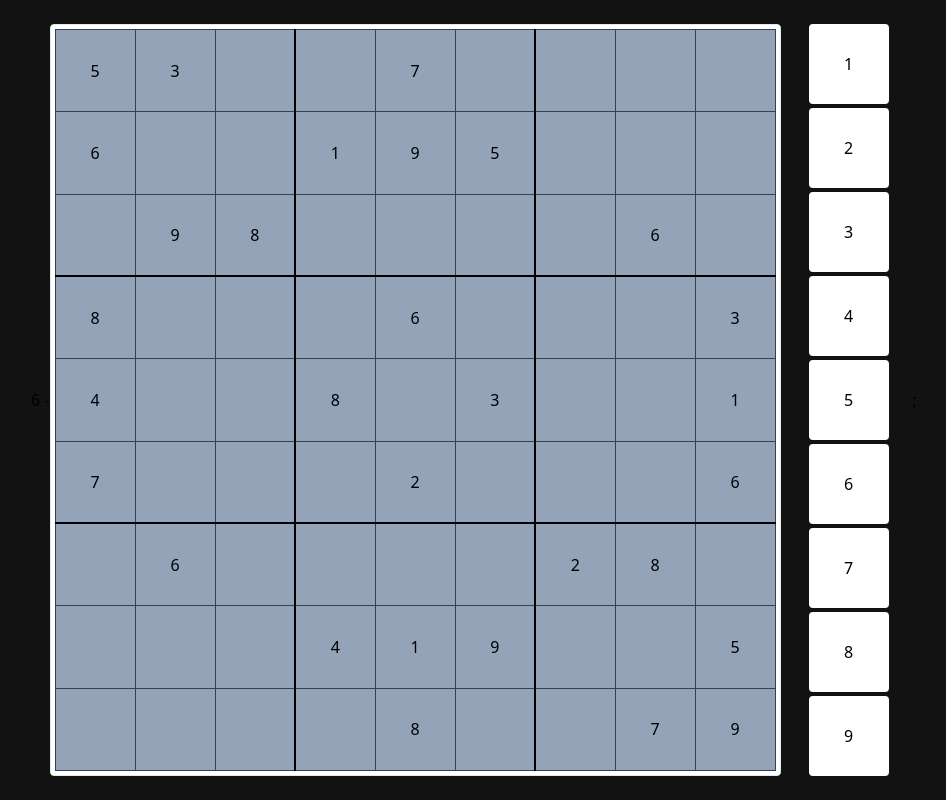
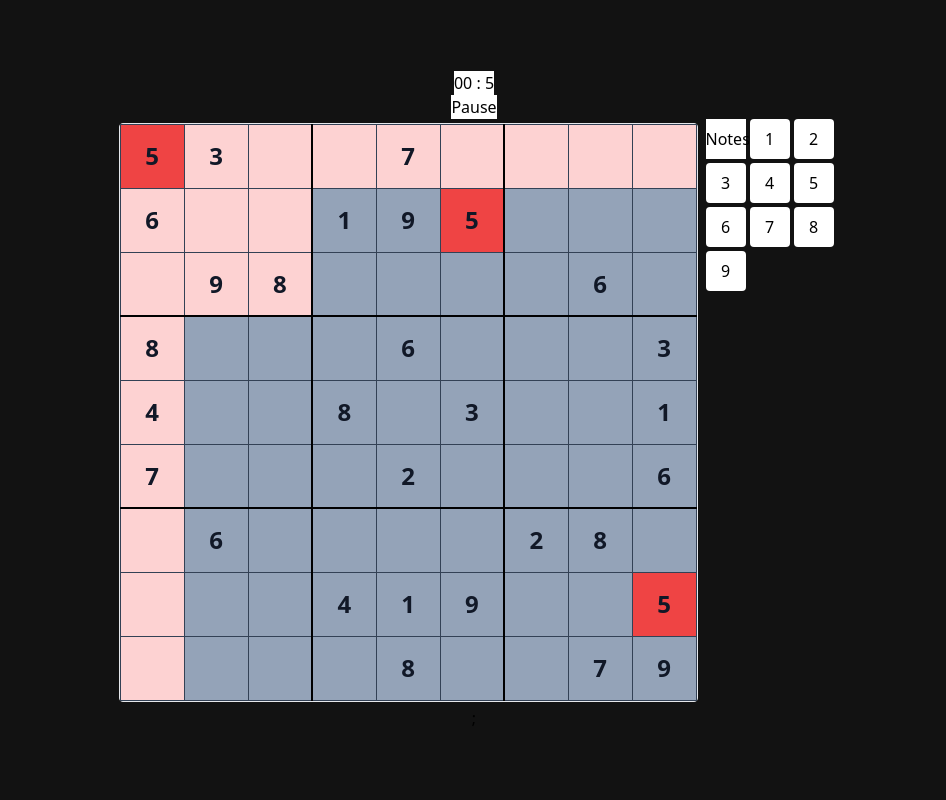
Before and after one commit to XirTelan/react-sudoku, a React (Vite) app: page / in a window 1280 px wide. Shown: the whole page, without its empty margins (166-1112 px from the left). Built offline with nearby package versions, Linux system fonts and the light colour scheme.

Commit message:
che/mark repetable number, notes mode

```diff
--- a/src/App.tsx
+++ b/src/App.tsx
@@ -1,31 +1,29 @@
 import React, { useEffect, useState } from "react";
 import reactLogo from "./assets/react.svg";
 import "./App.css";
-import Cell from "./components/Cell";
+import Cell from "./components/UI/Cell";
 import { sudoku1 } from "./data/sudokuExample";
+import Timer from "./components/Timer";
 
 const buttons = [1, 2, 3, 4, 5, 6, 7, 8, 9];
 
 function App() {
-  const [count, setCount] = useState(0);
   const [isCompleted, setIsComplited] = useState(false);
   const [highlightValue, setHighlightValue] = useState(0);
-  const [mouseOverColumn, setMouseOverColumn] = useState<number | null>();
-  const [mouseOverRow, setMouseOverRow] = useState<number | null>();
-  const [overCell, setOverCell] = useState<{ x: number; y: number }>({
-    x: -1,
-    y: -1,
+  const [selectedCell, setSelectedCell] = useState<{ x: number; y: number }>({
+    x: 0,
+    y: 0,
   });
-  const [selectedCell, setSelectedCell] = useState<{ x: number; y: number }>({
-    x: -1,
-    y: -1,
-  });
-  const [rows, setRows] = useState<cellData[][]>([]);
-  const [rowsStatus, setRowsStatus] = useState<boolean[][]>(
-    new Array(9).fill(new Array(9).fill(false))
+  const [field, setField] = useState<cellData[][]>(() => createField());
+  const [rowsStatus, setRowsStatus] = useState<boolean[][]>(() =>
+    createStatusField()
   );
+  const [notesMode, setNotesMode] = useState(false);
 
-  useEffect(() => {
+  function createStatusField() {
+    return new Array(9).fill(new Array(9).fill(false));
+  }
+  function createField() {
     const arr = [];
     for (let i = 0; i < 9; i++) {
       const row = [];
@@ -34,69 +32,101 @@ function App() {
           ? row.push({
               value: sudoku1[i][j],
               predefined: true,
-              duplicate: false,
+              notes: new Set<number>(),
             } as cellData)
           : row.push({
               value: 0,
               predefined: false,
-              duplicate: false,
+              notes: new Set<number>(),
             });
       }
       arr.push(row);
     }
-    setRows(arr);
-    console.log("asd", arr);
-  }, []);
+    return arr;
+  }
+  useEffect(() => {
+    if (!field || field.length == 0) return;
+    setHighlightValue(field[selectedCell.x][selectedCell.y].value);
+    setRowsStatus((statusField) => createStatusField());
+    checkSudokuField(field);
+  }, [field]);
 
   useEffect(() => {
-    console.log("Status Check", rowsStatus);
-    if (!rows || rows.length == 0) return;
-    setIsComplited(checkSudokuField(rows));
-  }, [rows]);
-
-  useEffect(() => {
-    if (!rows || rows.length == 0) return;
-    setHighlightValue(rows[selectedCell.x][selectedCell.y].value);
+    if (!field || field.length == 0) return;
+    setHighlightValue(field[selectedCell.x][selectedCell.y].value);
   }, [selectedCell]);
 
-  function handleClick(e: React.MouseEvent) {
-    console.log("Click", e.target);
-    setSelectedCell(overCell);
+  function handleClick(i: number, j: number) {
+    setSelectedCell({ x: i, y: j });
   }
 
   function handleKeyDown(e: React.KeyboardEvent) {
     console.log("Key pressed", e.key);
     if (selectedCell == null || (selectedCell.x == -1 && selectedCell.y == -1))
       return;
-    const isNumKey = /^[1-9]$/.test(e.key) || /^Numpad[1-9]$/.test(e.code);
+    const isNumKey = /^[0-9]$/.test(e.key) || /^Numpad[0-9]$/.test(e.code);
     if (!isNumKey) return;
-    updateCellValue(Number.parseInt(e.key));
-    console.log("new rows", rows);
+    const newValue = Number.parseInt(e.key);
+    updateCell(newValue);
   }
+  function startNewGame(){
 
-  function updateCellStatus(i: number, j: number, value: boolean) {
+  }
+  function changeFieldValue(
+    statusField: boolean[][],
+    i: number,
+    j: number,
+    value: boolean
+  ) {
+    if (rowsStatus[i][j] == value) statusField;
     console.log("Change  row at ", i, "col:", j);
-    const newRow = [...rowsStatus[i]];
+
+    const newRow = [...statusField[i]];
     newRow[j] = value;
-    setRowsStatus((rows) => {
-      const newRows = rowsStatus.map((row, indx) => {
+    const newRows = statusField.map((row, indx) => {
       {
-          console.log("INDx:", indx, "Row", row);
+        if (indx === i) console.log(row, newRow);
         return indx === i ? newRow : row;
       }
     });
     return newRows;
+  }
+  function updateCellStatus(
+    statusField: boolean[][],
+    i: number,
+    j: number,
+    value: boolean
+  ) {
+    if (rowsStatus[i][j] == value) statusField;
+    console.log("Change  row at ", i, "col:", j);
+
+    const newRow = [...statusField[i]];
+    newRow[j] = value;
+    const newRows = statusField.map((row, indx) => {
+      {
+        if (indx === i) console.log(row, newRow);
+        return indx === i ? newRow : row;
+      }
     });
+    return newRows;
   }
 
-  function updateCellValue(value: number) {
+  function updateCell(value: number) {
     if (selectedCell == null || (selectedCell.x == -1 && selectedCell.y == -1))
       return;
-    if (rows[selectedCell.x][selectedCell.y].predefined) return;
-
-    const newRow = rows[selectedCell.x];
-    newRow[selectedCell.y].value = value;
-    setRows((rows) => {
+    if (field[selectedCell.x][selectedCell.y].predefined) return;
+    const newRow = field[selectedCell.x];
+    const cell = newRow[selectedCell.y];
+    if (notesMode && value != 0) {
+      cell.value = 0;
+      const notes = cell.notes;
+      if (notes.has(value)) notes.delete(value);
+      else notes.add(value);
+    } else {
+      cell.value = value;
+      cell.notes = new Set<number>();
+    }
+    setField((rows) => {
       const newRows = rows.map((row, indx) =>
         indx === selectedCell.x ? newRow : row
       );
@@ -104,34 +134,20 @@ function App() {
     });
   }
 
-  console.log("ROws", rows);
-
   function checkSudokuField(field: cellData[][]) {
     for (let i = 0; i < 9; i++) {
-      if (!checkRow(field, i)) {
-        console.log("row fail");
-
-        return false;
-      }
+      checkRow2(field, i);
     }
 
     for (let j = 0; j < 9; j++) {
-      if (!checkColumn(field, j)) {
-        console.log("col fail");
-        return false;
-      }
+      checkColumn2(field, j);
     }
 
     for (let i = 0; i < 3; i++) {
       for (let j = 0; j < 3; j++) {
-        if (!checkSubgrid(field, i, j)) {
-          console.log("subgrid fail");
-          return false;
+        checkSubgrid2(field, i, j);
       }
     }
-    }
-
-    return true;
   }
 
   function checkRow(field: cellData[][], i: number) {
@@ -139,12 +155,51 @@ function App() {
     for (let j = 0; j < 9; j++) {
       let num = field[i][j].value;
       if (!num || numbers.has(num)) {
-        console.log(i, j);
         return false;
       }
       if (num) numbers.add(num);
     }
     return true;
+  }
+  function checkRow2(field: cellData[][], i: number) {
+    for (let number = 1; number <= 9; number++) {
+      let indxs: { x: number; y: number }[] = [];
+      for (let j = 0; j < 9; j++) {
+        let num = field[i][j].value;
+        if (number == num) {
+          indxs.push({ x: i, y: j });
+        }
+      }
+      if (indxs.length > 1) {
+        indxs.forEach((indx) =>
+          setRowsStatus((statusField) =>
+            updateCellStatus(statusField, indx.x, indx.y, true)
+          )
+        );
+      }
+    }
+  }
+  function checkColumn2(field: cellData[][], j: number) {
+    for (let number = 1; number <= 9; number++) {
+      let indxs: { x: number; y: number }[] = [];
+      console.log("check number", number);
+      for (let i = 0; i < 9; i++) {
+        let num = field[i][j].value;
+        console.log(i, j, num);
+        if (number == num) {
+          console.log("find", i, j, num, number);
+          indxs.push({ x: i, y: j });
+        }
+      }
+      console.log("indxs", indxs);
+      if (indxs.length > 1) {
+        indxs.forEach((indx) =>
+          setRowsStatus((statusField) =>
+            updateCellStatus(statusField, indx.x, indx.y, true)
+          )
+        );
+      }
+    }
   }
 
   function checkColumn(field: cellData[][], j: number) {
@@ -173,32 +228,58 @@ function App() {
     }
     return true;
   }
+  function checkSubgrid2(field: cellData[][], i: number, j: number) {
+    for (let number = 1; number <= 9; number++) {
+      let indxs: { x: number; y: number }[] = [];
+      console.log("check number", number);
+      for (let x = 0; x < 3; x++) {
+        for (let y = 0; y < 3; y++) {
+          let num = field[i * 3 + x][j * 3 + y].value;
+          if (number == num) {
+            console.log("find", i, j, num, number);
+            indxs.push({ x: i * 3 + x, y: j * 3 + y });
+          }
+        }
+        console.log("indxs", indxs);
+        if (indxs.length > 1) {
+          indxs.forEach((indx) =>
+            setRowsStatus((statusField) =>
+              updateCellStatus(statusField, indx.x, indx.y, true)
+            )
+          );
+        }
+      }
+    }
+  }
 
   return (
-    <div className="App flex justify-center items-center h-screen">
-      {rows.length > 0 && (
+    <div
+      className="App flex flex-col justify-center items-center h-screen"
+      onKeyDown={(e) => handleKeyDown(e)}
+    >
+      <Timer />
+      {field.length > 0 && (
         <>
-          <div>
-            {rows[1][0].value} - {mouseOverRow}
-          </div>
-          <div id="field" className="flex gap-1  ">
-            <div className="flex border bg-white border-spacing-0 rounded p-1">
-              <table
-                onClick={(e) => handleClick(e)}
-                onKeyDown={(e) => handleKeyDown(e)}
-                className="su-field overflow-hidden text-center main-table "
-              >
+          <div id="field" className="flex w-full gap-1 justify-center  ">
+            <div className="flex   p-1">
+              <div className=" bg-white border border-spacing-0 rounded ">
+                <table className="su-field overflow-hidden text-center main-table ">
                   <tbody className="">
-                  {rows.map((rowsData, i) => (
+                    {field.map((rowsData, i) => (
                       <tr key={i}>
                         {rowsData.map((cell, j) => (
                           <td
                             tabIndex={0}
                             key={j}
-                          className={`border border-slate-700 ${
+                            className={`border  w-16 h-16 hover:cursor-pointer focus-visible:outline-none  border-slate-700 text-2xl  leading-3 font-bold ${
+                              cell.predefined
+                                ? " text-gray-900"
+                                : "text-sky-800"
+                            }  ${
                               rowsStatus[i][j]
                                 ? " bg-red-900"
-                              : (selectedCell.x == i && selectedCell.y == j) ||
+                                : (selectedCell.x == i &&
+                                    selectedCell.y == j) ||
                                   (highlightValue != 0 &&
                                     highlightValue === cell.value)
                                 ? " bg-red-500"
@@ -209,15 +290,21 @@ function App() {
                                 ? " bg-red-300 bg-opacity-50"
                                 : "bg-slate-400"
                             } hover:bg-slate-800`}
-                          onMouseEnter={() => {
-                            console.log(i, j);
-                            setOverCell({ x: i, y: j });
-                          }}
-                          onMouseLeave={() => setOverCell({ x: -1, y: -1 })}
+                            onClick={() => handleClick(i, j)}
                           >
-                          {cell.value != null && cell.value != 0
-                            ? cell.value
-                            : ""}
+                            {cell.value != null && cell.value != 0 ? (
+                              cell.value
+                            ) : (
+                              <>
+                                <div className="flex gap-1 flex-wrap">
+                                  {buttons.map((number, index) => (
+                                    <div key={index} className="w-4 h-4">
+                                      {cell.notes.has(number) ? number : ""}
+                                    </div>
+                                  ))}
+                                </div>
+                              </>
+                            )}
                           </td>
                         ))}
                       </tr>
@@ -225,16 +312,29 @@ function App() {
                   </tbody>
                 </table>
               </div>
-            <div className="flex gap-1 h-fit flex-wrap max-w-[128px] justify-center">
+            </div>
+            <div className="flex    justify-center">
+              <div className="flex  gap-1 max-w-[128px] h-fit flex-wrap">
+                <div>
+                  <button
+                    onClick={() => setNotesMode((prevValue) => !prevValue)}
+                    className={` bg-white text-black cursor-pointer  w-10 h-10  ${
+                      notesMode ? " bg-slate-700" : " bg-white"
+                    }`}
+                  >
+                    Notes
+                  </button>
+                </div>
                 {buttons.map((button, i) => (
                   <button
                     key={i}
-                  className="flex rounded bg-white w-20 h-20 text-center justify-center items-center"
-                  onClick={() => updateCellValue(button)}
+                    className="flex rounded shrink-0 bg-white w-10 h-10  text-center justify-center items-center"
+                    onClick={() => updateCell(button)}
                   >
                     {button}
                   </button>
                 ))}
+              </div>
             </div>
           </div>
 
@@ -272,8 +372,8 @@ function getRegion(row: number, col: number) {
 }
 type cellData = {
   value: number;
-  duplicate: boolean;
   predefined: boolean;
+  notes: Set<number>;
 };
 
 type rowData = {
--- /dev/null
+++ b/src/components/Field.tsx
@@ -0,0 +1,5 @@
+import React from "react";
+
+export default function Field() {
+  return <div>Field</div>;
+}
--- /dev/null
+++ b/src/components/Timer.tsx
@@ -0,0 +1,32 @@
+import React, { useEffect, useState } from "react";
+
+export default function Timer() {
+  const [time, setTime] = useState(0);
+  const [isRunning, setIsRunning] = useState(true);
+
+  useEffect(() => {
+    const intreval = setInterval(() => {
+      setTime((prevVal) => prevVal + 1);
+    }, 1000);
+    if (!isRunning) clearInterval(intreval);
+
+    return () => clearInterval(intreval);
+  }, [isRunning]);
+
+  const min = Math.floor(time / 60);
+
+  return (
+    <>
+      <div className="bg-white">
+        {min < 10 ? `0${min}` : min} : {Math.floor(time % 60)}
+      </div>
+      <button
+        className="bg-white"
+        onClick={() => setIsRunning((prev) => !prev)}
+      >
+        {" "}
+        {isRunning ? "Pause" : "Play"}
+      </button>
+    </>
+  );
+}
--- a/src/components/Buton.tsx
+++ b/src/components/UI/Key.tsx
@@ -1,6 +1,6 @@
 import React from 'react'
 
-export default function Buton() {
+export default function Key() {
   return (
     <div>Buton</div>
   )
--- a/src/index.css
+++ b/src/index.css
@@ -4,11 +4,6 @@
 
 body {
   background-color: #121212;
-}
-
-.su-field td,
-.su-field th {
-  @apply w-20 h-20    cursor-pointer;
 }
 
 .su-field tr:not(:last-child):nth-child(3n) td {
```
Also changed, not shown: src/components/Keyboard.tsx (added, +7 -0 lines), src/components/UI/Cell.tsx (renamed from src/components/Cell.tsx). Lines whose indentation alone changed are shown as unchanged.
